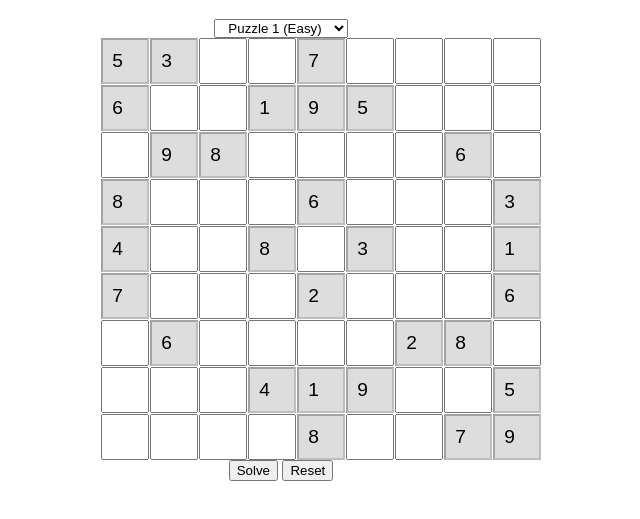
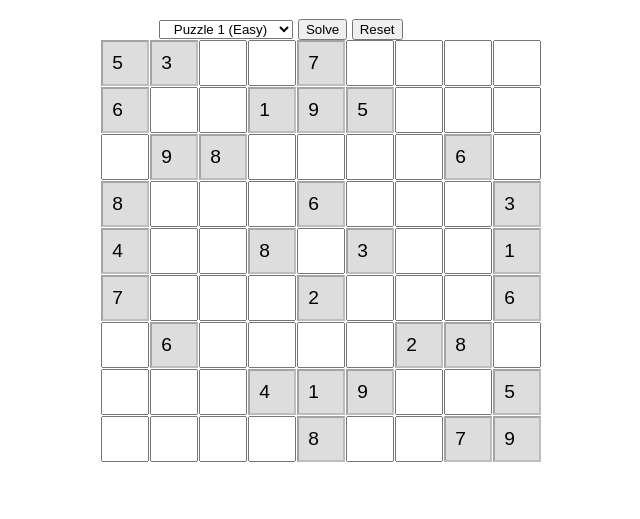
Before and after one commit to HarryJ236/website, a plain HTML site: page sudoku/index.html in a window 1280 px wide. Shown: the part 101-620 px from the top of the page, without its empty margins (359-999 px from the left). Drawn offline with Linux system fonts and the light colour scheme.

Commit message:
Update index.html

```diff
--- a/sudoku/index.html
+++ b/sudoku/index.html
@@ -8,14 +8,18 @@
   <script type="module" src="script.js" defer></script>
 </head>
 <body>
+  <main>
     <h1>Sudoku</h1>
+    <div class="controls">
       <select id="puzzle-selector">
         <option value="0">Puzzle 1 (Easy)</option>
         <option value="1">Puzzle 2 (Medium)</option>
         <option value="2">Puzzle 3 (Hard)</option>
       </select>
-  <div id="sudoku-board"></div>
       <button id="solve">Solve</button>
       <button id="reset">Reset</button>
+    </div>
+    <div id="sudoku-board"></div>
+  </main>
 </body>
 </html>
```
Lines whose indentation alone changed are shown as unchanged.
